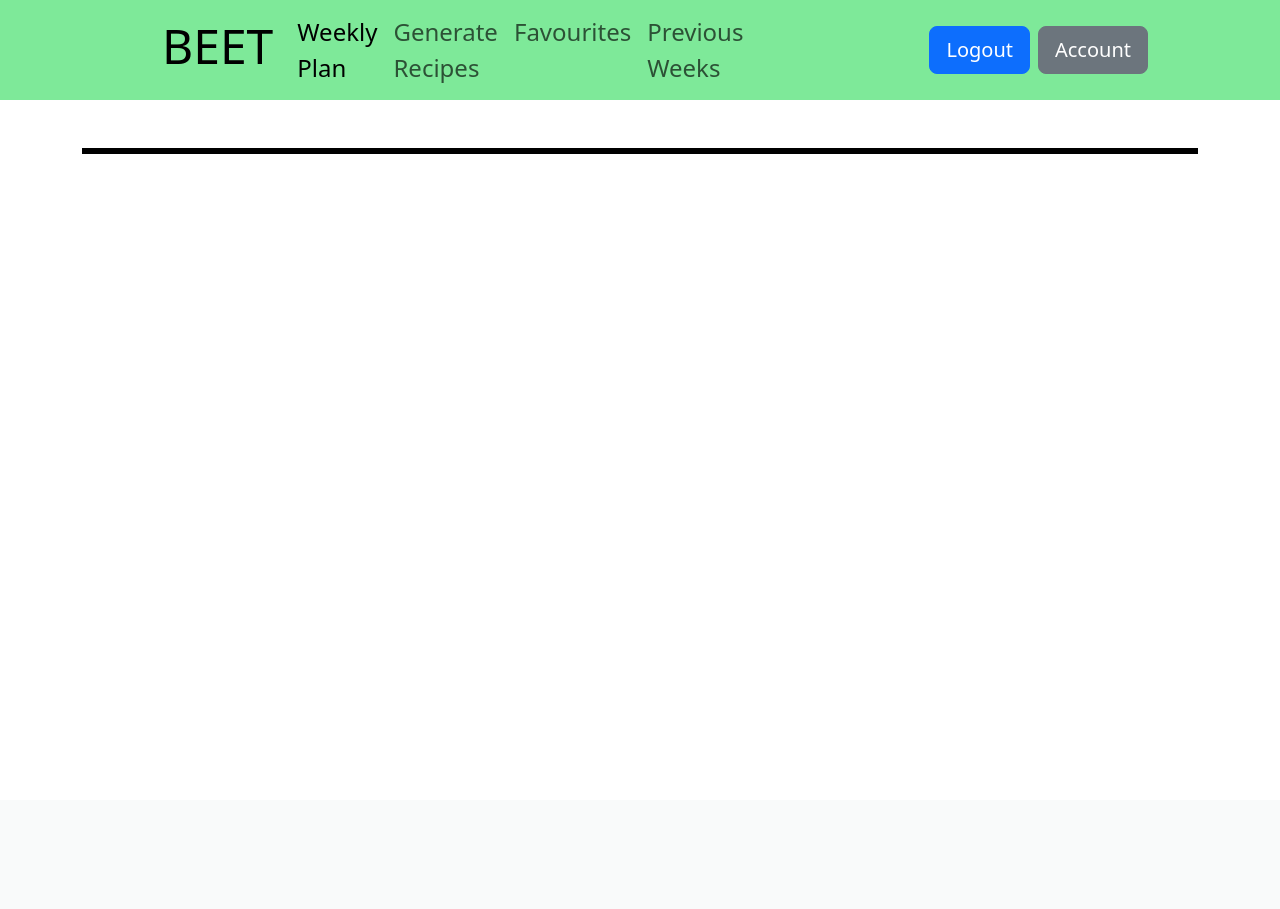
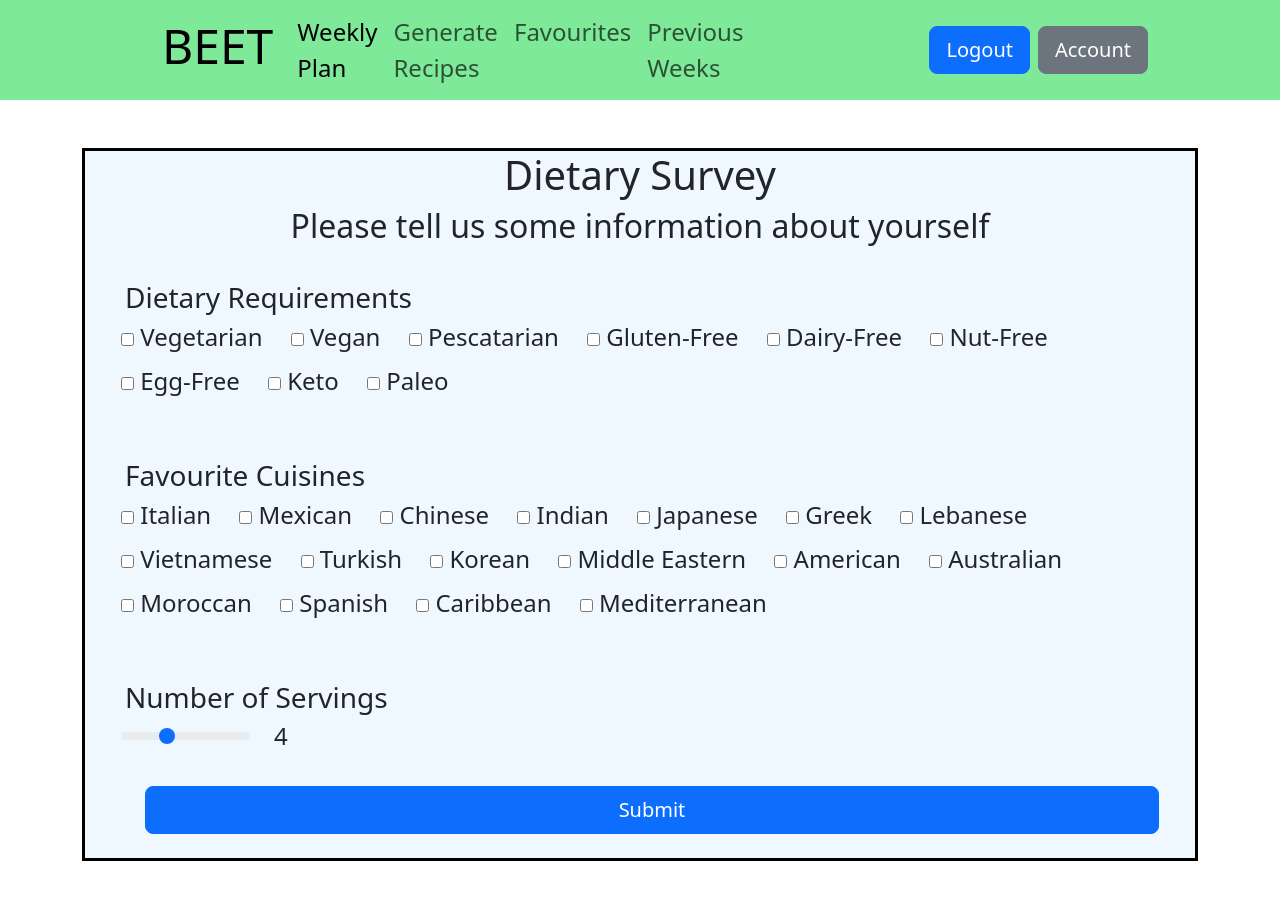
Before and after one commit to 98damage/cs50Final, a Flask app: page /account/survey in a window 1280 px wide. Before the commit the page ends 154 px from the top, so only its background shows below. Run offline with Flask 3, Linux system fonts and the light colour scheme; a user stored in the database is signed in; some libraries are stand-ins or nearby versions.

Commit message:
Survey Page Working

```diff
--- a/app.py
+++ b/app.py
@@ -1,5 +1,5 @@
 import os
-
+import json
 from cs50 import SQL
 from flask import Flask, flash, redirect, render_template, request, session, url_for
 from flask_session import Session
@@ -97,7 +97,6 @@ def register():
         db.execute('INSERT INTO users (username, hash) VALUES(?,?)', userReg, generate_password_hash(passReg, method='pbkdf2', salt_length=16))
 
         flash('Successfully Registered!', 'success')
-        print(session)
 
         return redirect(url_for('login')) # redirect user to SURVEY??? ############# FIX THIS #####################
 
@@ -115,10 +114,95 @@ def account():
 @app.route("/account/survey", methods=['GET', 'POST'])
 @login_required
 def survey():
+    # create list of dietary requirements to send to html through jinja
+    dietary_requirements = [
+        'Vegetarian',
+        'Vegan',
+        'Pescatarian',
+        'Gluten-Free',
+        'Dairy-Free',
+        'Nut-Free',
+        'Egg-Free',
+        'Keto',
+        'Paleo'
+    ]
 
-    if request.method == 'POST': # user completes the survey
+    cuisines = [
+        'Italian',
+        'Mexican',
+        'Chinese',
+        'Indian',
+        'Japanese',
+        'Greek',
+        'Lebanese',
+        'Vietnamese',
+        'Turkish',
+        'Korean',
+        'Middle Eastern',
+        'American',
+        'Australian',
+        'Moroccan',
+        'Spanish',
+        'Caribbean',
+        'Mediterranean'
+    ]
 
-        return redirect("/")
+    if request.method == 'POST': # user completes the survey - save data to DB
+
+        # get survey form data from user input
+        selectedDietary = request.form.getlist('dietaryChoices')
+        selectedCuisines = request.form.getlist('cuisineChoices')
+        selectedServings = int(request.form.get('servings'))
+
+        # validate HTML form 'values=""' have not been tampered with
+        for item in selectedDietary:
+            if item not in dietary_requirements:
+                flash("Invalid Form Response", 'error')
+                return redirect(url_for('survey'))
+
+        for item in selectedCuisines:
+            if item not in cuisines:
+                flash('Invalid Form Response', 'error')
+                return redirect(url_for('survey'))
+
+        if selectedServings < 2 or selectedServings > 8:
+            flash('Invalid Form Response', 'error')
+            return redirect(url_for('survey'))
+
+        # convert lists to JSON for SQL storage
+        selectedDietary_json = json.dumps(selectedDietary)
+        selectedCuisines_json = json.dumps(selectedCuisines)
+
+        # if user has not selected at least one option from each question
+        if not selectedCuisines or not selectedDietary or not selectedServings:
+            flash('Please list at least one option for each question', 'error')
+            return render_template('survey.html', dietary_requirements=dietary_requirements, cuisines=cuisines)
+
+        # find user survey record
+        userSurveyData = db.execute('SELECT * FROM survey WHERE userid=?', session['user_id'])
+
+        # if record is empty, INSERT data into table
+        if not userSurveyData:
+            db.execute('INSERT INTO survey (cuisine, dietary, servings, userid) VALUES (?,?,?,?)',
+                       selectedCuisines_json, selectedDietary_json, selectedServings, session['user_id'])
+
+        else:
+            db.execute('UPDATE survey SET cuisine=?, dietary=?, servings=? WHERE userid=?',
+                       selectedCuisines_json, selectedDietary_json, selectedServings, session['user_id'])
+
+        flash('New survey information recorded', 'info')
+        return redirect(url_for('survey'))
 
     else:
-        return render_template("survey.html")
+        return render_template("survey.html", dietary_requirements=dietary_requirements, cuisines=cuisines)
+
+
+@app.route("/generate", methods=['GET', 'POST'])
+@login_required
+def generate():
+
+    if request.method == 'POST':
+        return redirect(url_for('generate'))
+
+    else:
+        return render_template('generate.html')
--- a/static/styles.css
+++ b/static/styles.css
@@ -27,3 +27,7 @@
     border-color: black;
     background-color: #f0f8ff;
 }
+
+.container-title {
+    justify-content: left;
+}
--- a/templates/account.html
+++ b/templates/account.html
@@ -9,7 +9,7 @@ Account
     <h1 class="m-2">Account Settings</h1>
     <a class="btn btn-info m-3" href="{{ url_for('survey') }}" type="button">Survey</a>
 
-    <!--Add more anchor rags (buttons) later for password changes etc-->
+    <!--Add more anchor rags (buttons) later for password changes-->
 
 </div>
 {% endblock %}
--- a/templates/layout.html
+++ b/templates/layout.html
@@ -24,7 +24,7 @@
                 <div class="navbar-nav container-fluid">
                     <a class="nav-link active fs-4" aria-current="page" href="#">Weekly Plan</a>
                     <!--active & aria-current will change depending on what page is selected-->
-                    <a class="nav-link fs-4" href="#">Generate Recipes</a>
+                    <a class="nav-link fs-4" href="{{ url_for('generate') }}">Generate Recipes</a>
                     <a class="nav-link fs-4" href="#">Favourites</a>
                     <a class="nav-link fs-4" href="#">Previous Weeks</a>
                     <!--WRITE SOME JS TO  MAKE 'active' & aria-current change <a> classes-->
--- a/templates/survey.html
+++ b/templates/survey.html
@@ -6,6 +6,41 @@ Survey
 
 {% block main %}
 <div class="container-md container-style">
+    <h1 class="mb-2">Dietary Survey</h1>
+    <h2 class="mb-2">Please tell us some information about yourself</h2>
+    <br>
+    <div class="form-check text-start">
+        <form action="{{ url_for('survey') }}" method="POST">
+            <h3 class="m-1">Dietary Requirements</h3>
+            <!--<label for="dietaryReq">Dietary Requirements</label>-->
+            {% for condition in dietary_requirements %}
+            <label class="form-check-label fs-4 me-4 mb-2">
+                <input type="checkbox" id="{{ condition }}" name="dietaryChoices" value="{{ condition }}">
+                {{ condition }}
+            </label>
+            {% endfor %}
+            <br><br><br>
 
+            <h3 class="m-1">Favourite Cuisines</h3>
+            {% for cuisine in cuisines %}
+            <label class="form-check-label fs-4 me-4 mb-2">
+                <input type="checkbox" id="{{ cuisine }}" name="cuisineChoices" value="{{ cuisine }}">
+                {{ cuisine }}
+            </label>
+            {% endfor %}
+            <br><br><br>
+
+            <h3 class="m-1">Number of Servings</h3>
+            <label class="form-label fs-4 mb-2 d-inline-flex align-items-center">
+                <input type="range" class="form-range" id="servings" min="2" max="8" value="4" name="servings"
+                    oninput="this.nextElementSibling.value = this.value">
+                <output class="ms-4">4</output>
+            </label>
+            <!--Submit button in bottom RHS corner-->
+            <div class="d-grid gap-2 m-4">
+                <button type="submit" class="btn btn-lg btn-primary">Submit</button>
+            </div>
+        </form>
+    </div>
 </div>
 {% endblock %}
```
Also changed, not shown: templates/generate.html (added, +11 -0 lines), beet.db, 4 other files.
